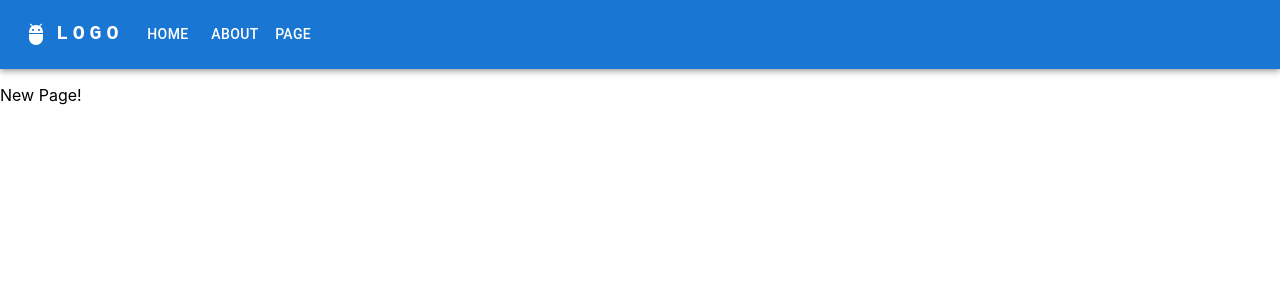
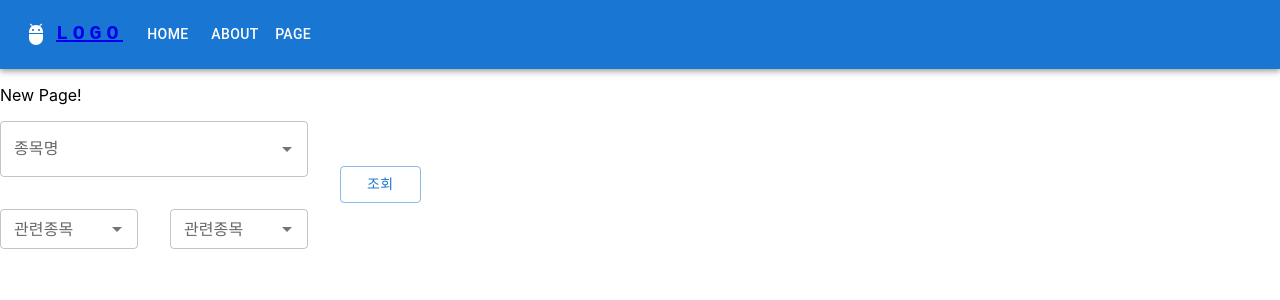
Before and after one commit to hjjung114/SCAI_Project, a React (Create React App) app in the folder scaihj/: page /page in a window 1280 px wide. Shown: the top 300 px of the page. Built offline with nearby package versions, Linux system fonts and the light colour scheme; no server answers.

Commit message:
231013
stockprediction_v2

```diff
--- a/scaihj/src/components/Chart/chart.js
+++ b/scaihj/src/components/Chart/chart.js
@@ -208,7 +208,7 @@ const  ChartComponent = ({selectedChart}) => {
           {selectedChart === 'chart' && (
             <div>
               <ToggleButtonGroup
-                value={period}
+                value={period} //value vs inputvalue
                 exclusive
                 onChange={(event, newValue) => setPeriod(newValue)}
                 aria-label="text alignment"
@@ -225,7 +225,10 @@ const  ChartComponent = ({selectedChart}) => {
             </div>
           )}
           {selectedChart === 'KOSPI' && (
-            <canvas ref={KOSPIchartRef} />
+            <div style={{position:"relative", height:"40vh"}}>
+              <h3>KOSPI</h3>
+              <canvas ref={KOSPIchartRef} />
+            </div>
           )}
 
         </div>
--- /dev/null
+++ b/scaihj/src/components/Input.js
@@ -0,0 +1,155 @@
+import React, { useEffect, useState } from "react";
+
+import Box from "@mui/material/Box";
+import TextField from "@mui/material/TextField";
+import Autocomplete from "@mui/material/Autocomplete";
+import Grid from "@mui/material/Unstable_Grid2";
+import Button from "@mui/material/Button";
+
+export default function Input({ onInputSubmit }) {
+  const [data, setData] = useState([]);
+  const [inputValue1, setInputValue1] = useState(""); // Manage the input value in state
+  const [inputValue2, setInputValue2] = useState(""); // Manage the input value in state
+  const [inputValue3, setInputValue3] = useState(""); // Manage the input value in state
+
+  const handleSubmit = () => {
+    // Call the onInputSubmit function passed as a prop and pass the input value
+    onInputSubmit(inputValue1, inputValue2, inputValue3);
+  };
+
+  useEffect(() => {
+    fetch(`/companylist`)
+      .then((response) => response.json())
+      .then((data) => {
+        setData(data);
+      })
+      .catch((error) => {
+        console.error("Fetch error:", error);
+      });
+  }, []);
+
+  return (
+    <Grid container spacing={4} alignItems="center">
+      <Grid container xs={9}>
+        <Grid xs={12}>
+          <Autocomplete
+            id="auto_input"
+            // sx={{ width: 600 }}
+            fullWidth={true}
+            size="large"
+            options={data}
+            autoHighlight
+            inputValue={inputValue1}
+            onInputChange={(event, newInputValue1) => {
+              setInputValue1(newInputValue1);
+              console.log(newInputValue1);
+            }}
+            getOptionLabel={(option) => `${option.stockName} `}
+            renderOption={(props, option) => (
+              <Box
+                component="li"
+                sx={{ "& > img": { mr: 2, flexShrink: 0 } }}
+                {...props}
+              >
+                {option.stockName} ({option.stockCode})
+              </Box>
+            )}
+            renderInput={(params) => (
+              <TextField
+                {...params}
+                label="종목명"
+                inputProps={{
+                  ...params.inputProps,
+                  autoComplete: "new-password", // disable autocomplete and autofill
+                }}
+              />
+            )}
+          />
+        </Grid>
+        <Grid xs={12} sm={6}>
+          <Autocomplete
+            id="auto_input"
+            // sx={{ width: 300 }}
+            fullWidth={true}
+            size="small"
+            options={data}
+            autoHighlight
+            inputValue={inputValue2}
+            onInputChange={(event, newInputValue2) => {
+              setInputValue2(newInputValue2);
+            }}
+            getOptionLabel={(option) => `${option.stockCode}`}
+            renderOption={(props, option) => (
+              <Box
+                component="li"
+                sx={{ "& > img": { mr: 2, flexShrink: 0 } }}
+                {...props}
+              >
+                {option.stockName} ({option.stockCode})
+              </Box>
+            )}
+            renderInput={(params) => (
+              <TextField
+                {...params}
+                label="관련종목"
+                inputProps={{
+                  ...params.inputProps,
+                  autoComplete: "new-password", // disable autocomplete and autofill
+                }}
+              />
+            )}
+          />
+        </Grid>
+        <Grid xs={12} sm={6}>
+          <Autocomplete
+            id="auto_input"
+            // sx={{ width: 300 }}
+            fullWidth={true}
+            size="small"
+            options={data}
+            autoHighlight
+            inputValue={inputValue3}
+            onInputChange={(event, newInputValue3) => {
+              setInputValue3(newInputValue3);
+              console.log(newInputValue3);
+            }}
+            getOptionLabel={(option) => `${option.stockCode}`}
+            renderOption={(props, option) => (
+              <Box
+                component="li"
+                sx={{ "& > img": { mr: 2, flexShrink: 0 } }}
+                {...props}
+              >
+                {option.stockName} ({option.stockCode})
+              </Box>
+            )}
+            renderInput={(params) => (
+              <TextField
+                {...params}
+                label="관련종목"
+                inputProps={{
+                  ...params.inputProps,
+                  autoComplete: "new-password", // disable autocomplete and autofill
+                }}
+              />
+            )}
+          />
+        </Grid>
+      </Grid>
+      <Grid xs={3}>
+        <Button
+          type="submit"
+          className="submit-button"
+          onClick={handleSubmit}
+          variant="outlined"
+          fullWidth={true}
+          height="100%"
+        >
+          조회
+        </Button>
+        {/* <button type="submit" className="submit-button" onClick={handleSubmit}> */}
+        {/* 조회</button> */}
+      </Grid>
+    </Grid>
+  );
+}
--- a/scaihj/src/components/Pages/Page.js
+++ b/scaihj/src/components/Pages/Page.js
@@ -1,9 +1,11 @@
 import * as React from 'react';
+import Input from '../Input';
 
 const NewPage = () => {
     return (
         <div>
             <p>New Page!</p>
+            <Input/>
         </div>
     )
 }
--- a/scaihj/src/components/menubar.js
+++ b/scaihj/src/components/menubar.js
@@ -1,33 +1,32 @@
-import * as React from 'react';
-import AppBar from '@mui/material/AppBar';
-import Box from '@mui/material/Box';
-import Toolbar from '@mui/material/Toolbar';
-import Typography from '@mui/material/Typography';
-import Container from '@mui/material/Container';
-import Button from '@mui/material/Button';
-import AdbIcon from '@mui/icons-material/Adb';
+import * as React from "react";
+import AppBar from "@mui/material/AppBar";
+import Box from "@mui/material/Box";
+import Toolbar from "@mui/material/Toolbar";
+import Typography from "@mui/material/Typography";
+import Container from "@mui/material/Container";
+import Button from "@mui/material/Button";
+import AdbIcon from "@mui/icons-material/Adb";
 
 import { Link } from "react-router-dom";
 
-const pages = ['home', 'about', 'page'];
+const pages = ["home", "about", "page"];
 
 export default function MenuBar() {
   const [anchorElNav, setAnchorElNav] = React.useState(null);
 
-  const handleOpenNavMenu = (event) => {
-    setAnchorElNav(event.currentTarget);
-  };
+  // const handleOpenNavMenu = (event) => {
+  //   setAnchorElNav(event.currentTarget);
+  // };
 
   const handleCloseNavMenu = () => {
     setAnchorElNav(null);
   };
 
-
   return (
     <AppBar position="static">
       <Container maxWidth="xl">
         <Toolbar disableGutters>
-          <AdbIcon sx={{ display: { xs: 'none', md: 'flex' }, mr: 1 }} />
+          <AdbIcon sx={{ display: { xs: "none", md: "flex" }, mr: 1 }} />
           <Typography
             variant="h6"
             noWrap
@@ -35,17 +34,17 @@ export default function MenuBar() {
             href="#app-bar-with-responsive-menu"
             sx={{
               mr: 2,
-              display: { xs: 'none', md: 'flex' },
-              fontFamily: 'monospace',
+              display: { xs: "none", md: "flex" },
+              fontFamily: "monospace",
               fontWeight: 700,
-              letterSpacing: '.3rem',
-              color: 'inherit',
-              textDecoration: 'none',
+              letterSpacing: ".3rem",
+              color: "inherit",
+              textDecoration: "none",
             }}
           >
-            LOGO
+            <a href="/"> LOGO</a>
           </Typography>
-          <AdbIcon sx={{ display: { xs: 'flex', md: 'none' }, mr: 1 }} />
+          <AdbIcon sx={{ display: { xs: "flex", md: "none" }, mr: 1 }} />
           <Typography
             variant="h5"
             noWrap
@@ -53,30 +52,30 @@ export default function MenuBar() {
             href="#app-bar-with-responsive-menu"
             sx={{
               mr: 2,
-              display: { xs: 'flex', md: 'none' },
+              display: { xs: "flex", md: "none" },
               flexGrow: 1,
-              fontFamily: 'monospace',
+              fontFamily: "monospace",
               fontWeight: 700,
-              letterSpacing: '.3rem',
-              color: 'inherit',
-              textDecoration: 'none',
+              letterSpacing: ".3rem",
+              color: "inherit",
+              textDecoration: "none",
             }}
           >
             LOGO
           </Typography>
-          <Box sx={{ flexGrow: 1, display: { xs: 'none', md: 'flex' } }}>
+          <Box sx={{ flexGrow: 1, display: { xs: "none", md: "flex" } }}>
             {pages.map((page) => (
               <Button
-                component={Link} to={page}
+                component={Link}
+                to={page}
                 key={page}
                 onClick={handleCloseNavMenu}
-                sx={{ my: 2, color: 'white', display: 'block' }}
+                sx={{ my: 2, color: "white", display: "block" }}
               >
                 {page}
               </Button>
             ))}
           </Box>
-
         </Toolbar>
       </Container>
     </AppBar>
```
Also changed, not shown: scaihj/src/App.js (+8 -11 lines), scaihj/src/components/Chart/linechart.js (deleted, +0 -84 lines), scaihj/src/components/compare.js (deleted).
